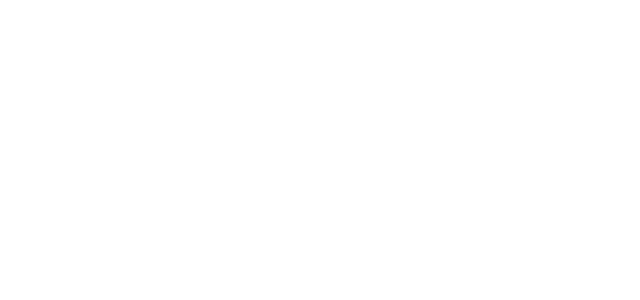
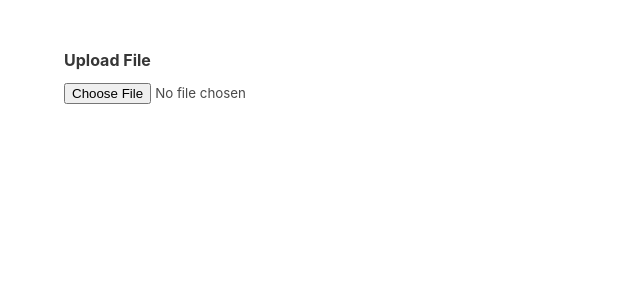
Before and after one commit to miroslavsavel/vue-file-upload, a Vue app: page / in a window 1280 px wide. Shown: the top 300 px of the page, without its empty margins (0-640 px from the left). Built offline with nearby package versions, Linux system fonts and the light colour scheme.

Commit message:
SimpleUploadComponent

```diff
--- a/src/App.vue
+++ b/src/App.vue
@@ -1,10 +1,18 @@
 <template>
-
+  <div class="section">
+    <div class="container">
+      <!-- here we have simple upload component -->
+      <simple-upload />
+    </div>
+  </div>
 </template>
 
 <script>
+import SimpleUpload from './SimpleUpload.vue';
+
 export default {
-  name: 'App'
+  name: 'App',
+  components: {SimpleUpload}
 }
 </script>
 
--- /dev/null
+++ b/src/SimpleUpload.vue
@@ -0,0 +1,19 @@
+<template>
+    <form enctype="multipart/form-data">
+        <!-- Our form will have just one input field -->
+        <div class="field">
+            <label for="file" class="label">Upload File</label>
+            <input type="file" />
+        </div>
+    </form>
+</template>
+
+<script>
+export default {
+    name: "SimpleUpload"
+}
+</script>
+
+<style>
+
+</style>>
```
Also changed, not shown: 1 other file (tests, documents, lock files or other folders).
